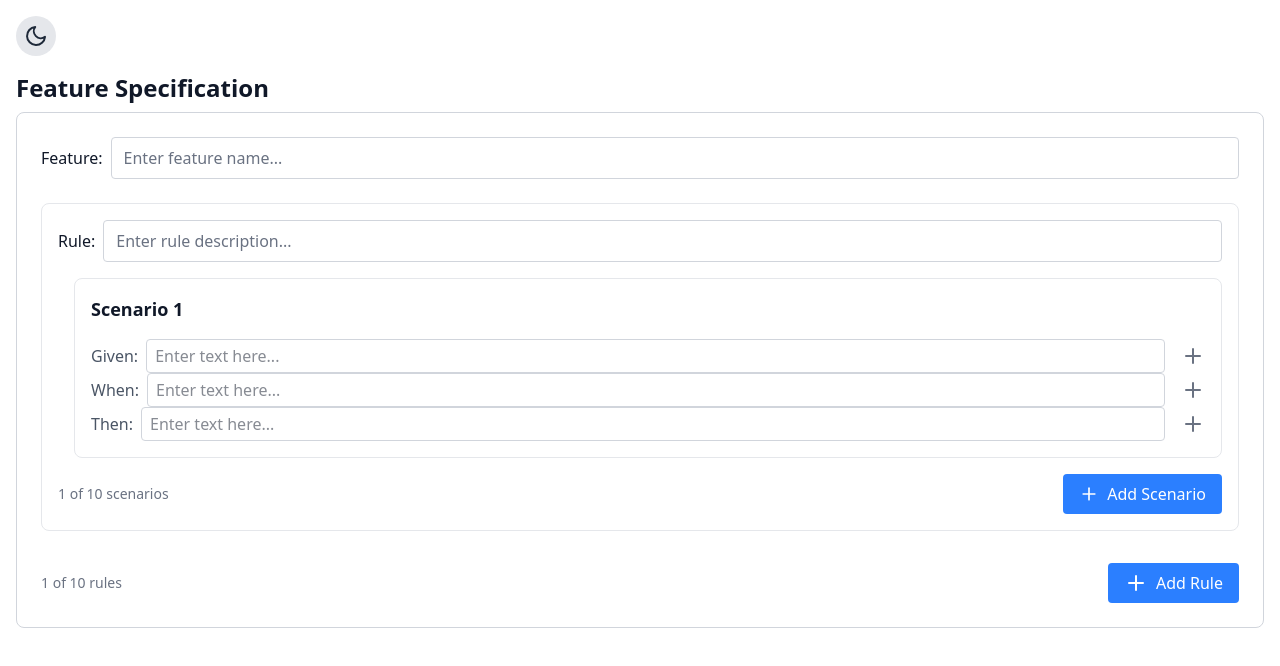
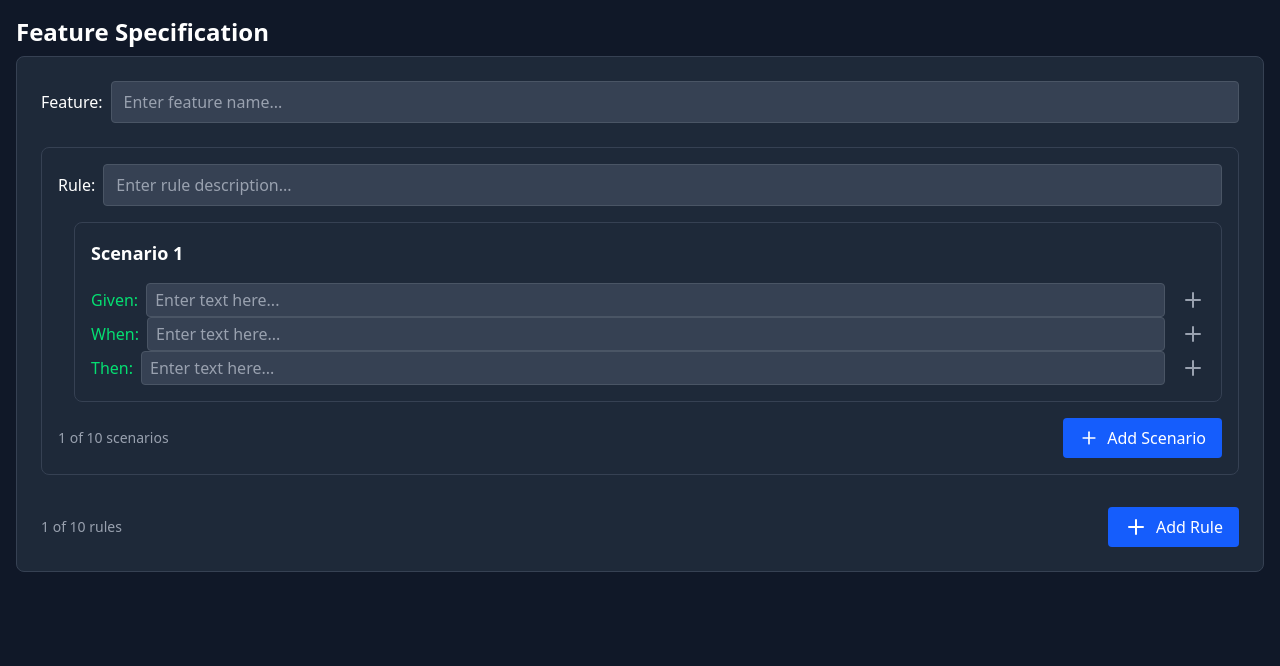
Before and after one commit to dstarr/GWT, a React (Vite) app in the folder src/frontend/: page / in a window 1280 px wide. Shown: the top 666 px of the page. Built offline with nearby package versions, Linux system fonts and the light colour scheme.

Commit message:
Refactor ThemeContext to always use dark mode; remove ThemeToggle component from App layout.

```diff
--- a/src/frontend/src/App.tsx
+++ b/src/frontend/src/App.tsx
@@ -1,5 +1,4 @@
 import Feature from "./components/Feature";
-import ThemeToggle from "./components/ThemeToggle";
 import { ThemeProvider, useTheme } from "./context/ThemeContext";
 
 const AppContent = () => {
@@ -8,9 +7,6 @@ const AppContent = () => {
   return (
     <div className={`min-h-screen transition-colors duration-200 ${darkMode ? "bg-gray-900 text-white" : "bg-white text-gray-900"}`}>
       <div className="container mx-auto p-4">
-        <div className="flex justify-between items-center mb-4">
-          <ThemeToggle />
-        </div>
         <Feature />
       </div>
     </div>
--- a/src/frontend/src/context/ThemeContext.tsx
+++ b/src/frontend/src/context/ThemeContext.tsx
@@ -1,21 +1,17 @@
-import React, { createContext, useState, useContext, ReactNode } from "react";
+import React, { createContext, useContext, ReactNode } from "react";
 
 type ThemeContextType = {
   darkMode: boolean;
-  toggleDarkMode: () => void;
 };
 
 const ThemeContext = createContext<ThemeContextType | undefined>(undefined);
 
 export const ThemeProvider: React.FC<{ children: ReactNode }> = ({ children }) => {
-  const [darkMode, setDarkMode] = useState<boolean>(false);
-
-  const toggleDarkMode = () => {
-    setDarkMode((prevMode) => !prevMode);
-  };
+  // Always use dark mode
+  const darkMode = true;
 
   return (
-    <ThemeContext.Provider value={{ darkMode, toggleDarkMode }}>
+    <ThemeContext.Provider value={{ darkMode }}>
       {children}
     </ThemeContext.Provider>
   );
```
